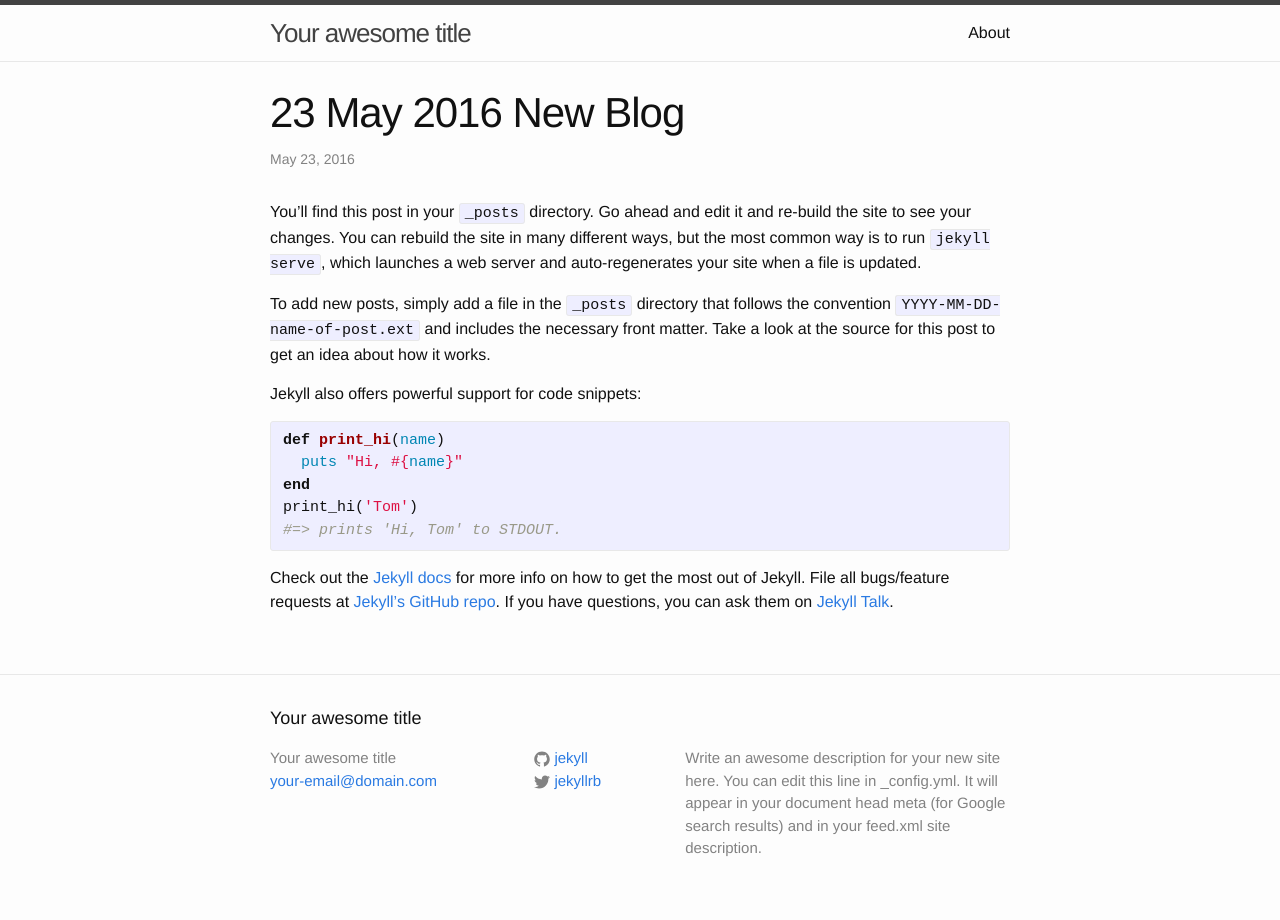
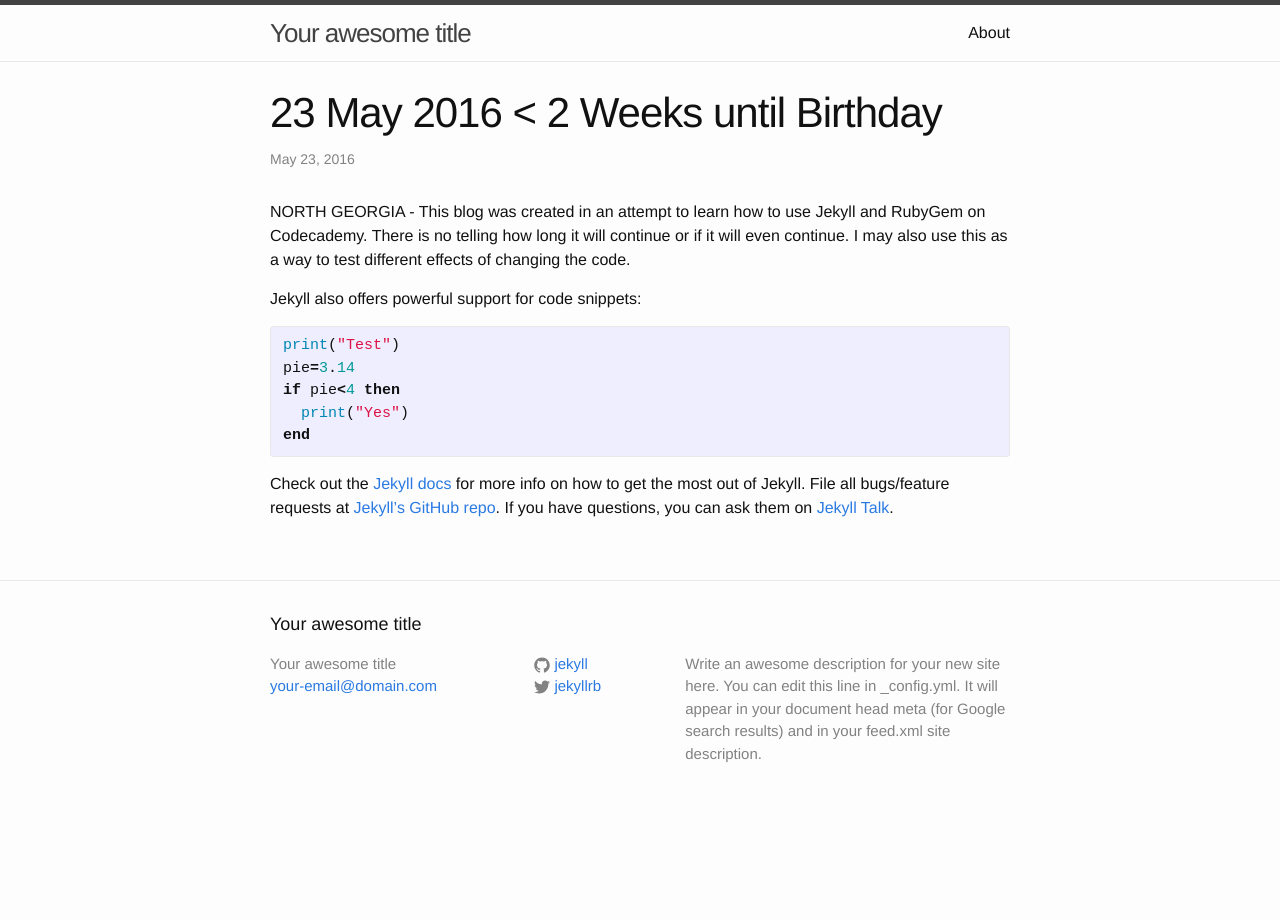
Before and after one commit to SkylerHadaway/SkylerHadaway.github.io, a Jekyll site: the page built from _posts/2016-05-23-welcome-to-jekyll.markdown, in a window 1280 px wide. Built offline with Jekyll 4.4.1, drawn with Linux system fonts in a browser that asks for light colours.

Commit message:
Changed Body Text

```diff
--- a/_posts/2016-05-23-welcome-to-jekyll.markdown
+++ b/_posts/2016-05-23-welcome-to-jekyll.markdown
@@ -1,21 +1,19 @@
 ---
 layout: post
-title:  "23 May 2016 New Blog"
+title:  "23 May 2016 < 2 Weeks until Birthday"
 date:   2016-05-23 14:52:53 -0400
 categories: jekyll update
 ---
-You’ll find this post in your `_posts` directory. Go ahead and edit it and re-build the site to see your changes. You can rebuild the site in many different ways, but the most common way is to run `jekyll serve`, which launches a web server and auto-regenerates your site when a file is updated.
-
-To add new posts, simply add a file in the `_posts` directory that follows the convention `YYYY-MM-DD-name-of-post.ext` and includes the necessary front matter. Take a look at the source for this post to get an idea about how it works.
+NORTH GEORGIA - This blog was created in an attempt to learn how to use Jekyll and RubyGem on Codecademy. There is no telling how long it will continue or if it will even continue. I may also use this as a way to test different effects of changing the code.
 
 Jekyll also offers powerful support for code snippets:
 
-{% highlight ruby %}
-def print_hi(name)
-  puts "Hi, #{name}"
+{% highlight lua %}
+print("Test")
+pie=3.14
+if pie<4 then
+  print("Yes")
 end
-print_hi('Tom')
-#=> prints 'Hi, Tom' to STDOUT.
 {% endhighlight %}
 
 Check out the [Jekyll docs][jekyll-docs] for more info on how to get the most out of Jekyll. File all bugs/feature requests at [Jekyll’s GitHub repo][jekyll-gh]. If you have questions, you can ask them on [Jekyll Talk][jekyll-talk].
```
